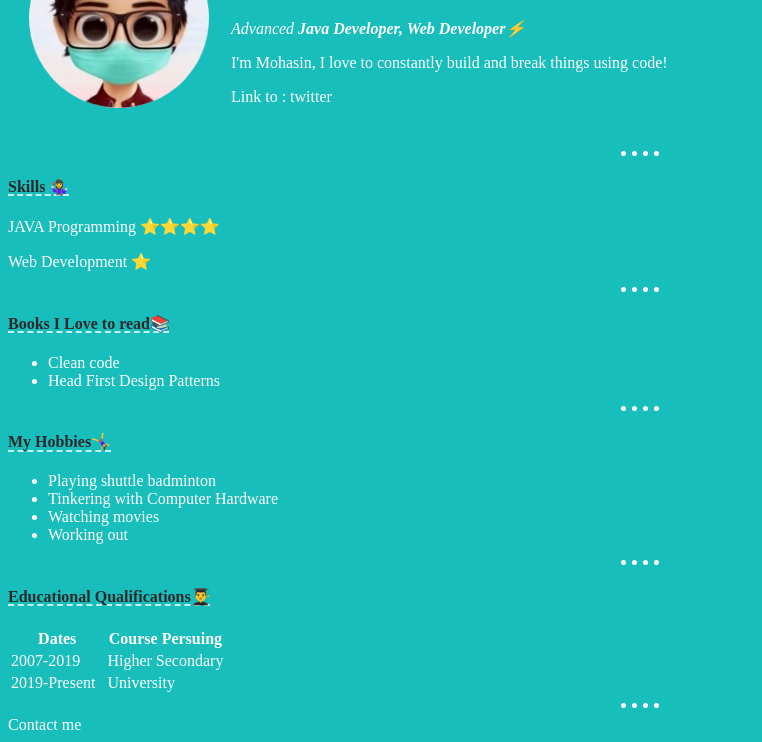
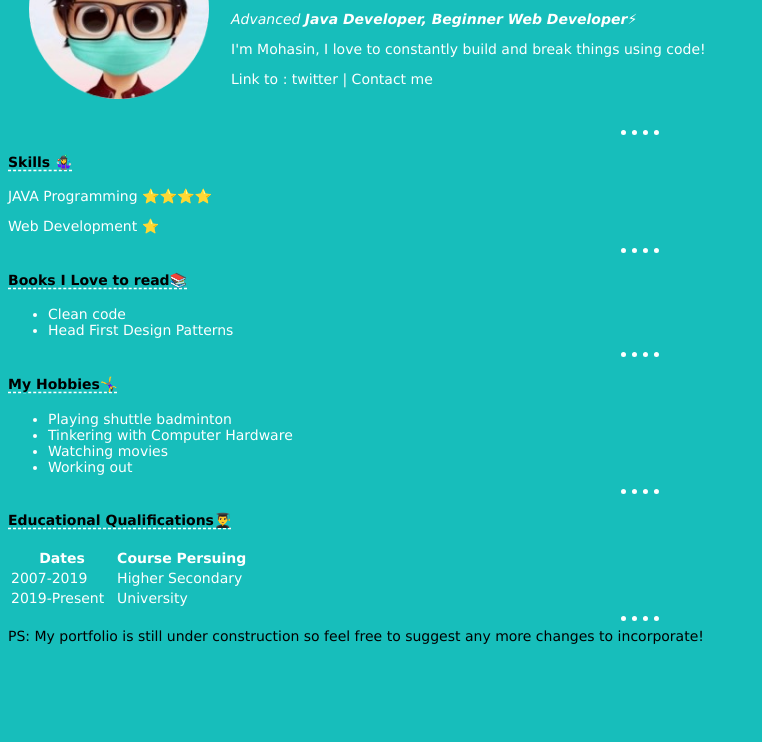
Before and after one commit to mohasinkr/portfolio-old, a plain HTML site: page index.html in a window 1280 px wide. Shown: the part 110-852 px from the top of the page, without its empty margins (0-762 px from the left). After the commit the page ends 800 px from the top, so only its background shows below. Drawn offline with Linux system fonts and the light colour scheme.

Commit message:
Changes font and adds a footer

```diff
--- a/index.html
+++ b/index.html
@@ -15,9 +15,12 @@
       <td><img src="assets\images\boy mask vector.png" alt="boy-wearing-mask-vector"></td>
       <td>
         <h1>Mohasin K.R</h1>
-        <p><em>Advanced <strong>Java Developer, Web Developer⚡</strong></em></p>
+        <p><em>Advanced <strong>Java Developer, Beginner Web Developer⚡</strong></em></p>
         <p>I'm Mohasin, I love to constantly build and break things using code!</p>
-        <p>Link to : <a href="https://twitter.com/ediblehazard">twitter</a> </p>
+        <p>Link to : <a href="https://twitter.com/ediblehazard">twitter</a>
+        <span><a href="contacts.html">| Contact me </a></span>
+        </p>
+
       </td>
     </tr>
   </table>
@@ -64,7 +67,6 @@
     </tbody>
   </table>
   <hr>
-  <a href="contacts.html"> Contact me </a>
+  <footer>PS: My portfolio is still under construction so feel  free to suggest any more changes to incorporate!</footer>
 </body>
-
 </html>
--- a/styles.css
+++ b/styles.css
@@ -1,5 +1,7 @@
 body {
   background-color: #17BEBB;
+  font-family: Verdana, Geneva, Tahoma, sans-serif;
+  font-size: 14px;
 }
 
 hr {
@@ -18,7 +20,7 @@ h1{
   border-bottom : white dotted 10px;
 }
 h1,h4{
-  color: #2E282A;
+  color: black;
 }
 
 h4{
@@ -33,12 +35,13 @@ a,p,ul,table{
 a:link{
   text-decoration: none;
 }
-a:hover{
-  color: #FFC914;
-  text-decoration: underline;
-}
 
 a:visited{
   color: #E4572E;
   text-decoration: none;
 }
+
+a:hover{
+  color: #FFC914;
+  text-decoration: underline;
+}
```
